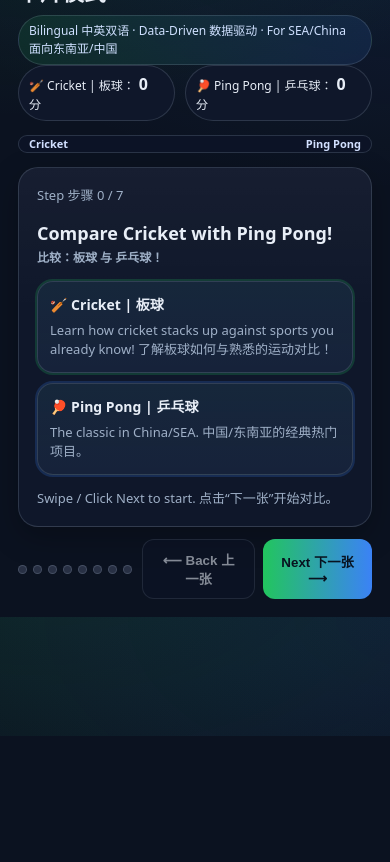
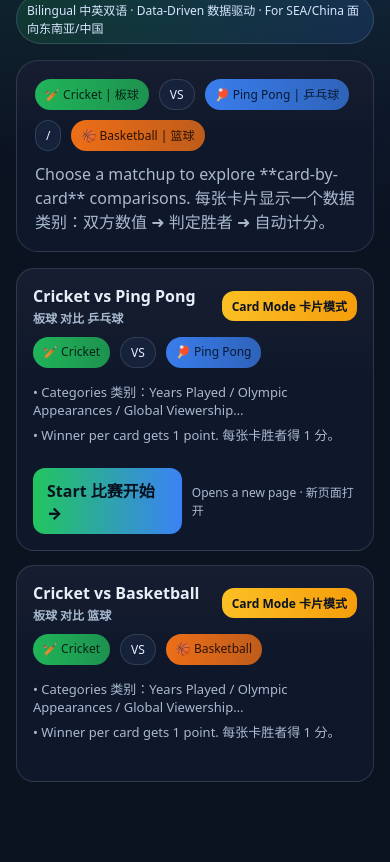
Before and after one commit to Aaravchaturvedi1/sports-comparison, a plain HTML site: page index.html in a window 390 px wide. Shown: the part 108-970 px from the top of the page. Before the commit the page ends 844 px from the top, so only its background shows below. Drawn offline with Linux system fonts and the light colour scheme.

Commit message:
Revise title, meta description, and add Basketball matchup
Updated the title and meta description for better clarity. Modified CSS styles for improved layout and responsiveness. Added a new matchup card for Basketball.

```diff
--- a/index.html
+++ b/index.html
@@ -3,271 +3,143 @@
 <head>
 <meta charset="utf-8" />
 <meta name="viewport" content="width=device-width, initial-scale=1" />
-<title>Cricket vs. Ping Pong — Card Compare | 板球 对比 乒乓球 · 卡片模式</title>
+<title>Sports Comparison Hub | 体育对比中心 — Cricket vs Ping Pong / Basketball</title>
+<meta name="description" content="Bilingual (EN/中文) sports comparison hub for kids in SEA/China. Explore Cricket vs Ping Pong and Cricket vs Basketball with card-by-card data."/>
 <style>
   :root{
-    --bg:#0b1220; --panel:#0f172a; --soft:#16223a; --muted:#9fb0c7; --text:#e8eef7;
-    --cricket:#22c55e; --pong:#3b82f6; --gold:#fbbf24; --radius:20px;
+    --bg:#0b1220; --panel:#0f172a; --soft:#16223a; --muted:#a9b9cf; --text:#e8eef7;
+    --cricket:#22c55e; --pong:#3b82f6; --ball:#f97316; --gold:#fbbf24;
+    --radius:22px;
   }
   *{box-sizing:border-box}
-  body{margin:0;background:radial-gradient(900px 500px at 10% -10%, rgba(34,197,94,.12),transparent 60%),radial-gradient(900px 500px at 110% 0, rgba(59,130,246,.1),transparent 60%),var(--bg);color:var(--text);font-family:system-ui,-apple-system,Segoe UI,Roboto,Noto Sans SC,PingFang SC,Microsoft YaHei,Arial,sans-serif;line-height:1.5;padding:18px}
-  .wrap{max-width:900px;margin:0 auto}
-  header{margin-bottom:14px}
-  h1{font-size:clamp(22px,3.6vw,34px);margin:0 0 6px}
-  .tag{display:inline-block;font-size:12px;color:#cfe0ff;background:linear-gradient(90deg,rgba(34,197,94,.12),rgba(59,130,246,.12));border:1px solid rgba(148,163,184,.22);padding:6px 10px;border-radius:999px}
-  /* top progress (score tilt) */
-  .scorebar{margin:14px 0;background:#0c1326;border:1px solid rgba(148,163,184,.22);height:18px;border-radius:999px;position:relative;overflow:hidden}
-  .fill{position:absolute;inset:0 0 0 auto;width:0;background:linear-gradient(90deg,var(--cricket),#10b981);transition:width .6s ease}
-  .labels{position:absolute;inset:0;display:flex;justify-content:space-between;align-items:center;font-size:11px;color:#d0deff;padding:0 10px;mix-blend-mode:screen}
-  .scores{display:flex;gap:10px;margin-bottom:10px}
-  .scorepill{background:var(--panel);border:1px solid rgba(148,163,184,.22);border-radius:999px;padding:6px 10px;font-size:12px}
-  .scorepill strong{font-size:16px;margin:0 4px}
-  /* card */
+  body{
+    margin:0; color:var(--text);
+    font-family:system-ui,-apple-system,Segoe UI,Roboto,Noto Sans SC,PingFang SC,Microsoft YaHei,Arial,sans-serif;
+    background:
+      radial-gradient(1200px 600px at 10% -10%, rgba(34,197,94,.16), transparent 60%),
+      radial-gradient(1200px 600px at 110% 0%, rgba(59,130,246,.12), transparent 60%),
+      var(--bg);
+  }
+  .wrap{max-width:1000px;margin:0 auto;padding:28px 16px 80px}
+  header{display:grid;gap:10px;margin-bottom:16px}
+  h1{margin:0;font-size:clamp(22px,3.8vw,36px)}
+  .tag{
+    display:inline-flex;gap:8px;align-items:center;flex-wrap:wrap;
+    font-size:12px;color:#d7e6ff;background:linear-gradient(90deg,rgba(34,197,94,.14),rgba(59,130,246,.14));
+    border:1px solid rgba(148,163,184,.25);padding:6px 10px;border-radius:999px
+  }
+  .hero{
+    background:linear-gradient(180deg, rgba(255,255,255,.03), transparent 40%), var(--panel);
+    border:1px solid rgba(148,163,184,.22); border-radius:var(--radius);
+    padding:18px; display:grid; gap:12px
+  }
+  .hero p{margin:0;color:var(--muted)}
+  .grid{
+    margin-top:16px;
+    display:grid;grid-template-columns:repeat(2,1fr);gap:14px
+  }
+  @media (max-width:820px){ .grid{grid-template-columns:1fr} }
   .card{
-    background:linear-gradient(180deg,rgba(255,255,255,.03),transparent 40%),var(--panel);
-    border:1px solid rgba(148,163,184,.22); border-radius:var(--radius);
-    padding:18px; display:grid; gap:14px; box-shadow:0 10px 30px rgba(0,0,0,.25);
-    min-height:280px; animation:pop .28s ease;
+    position:relative;overflow:hidden;
+    background:linear-gradient(180deg, rgba(255,255,255,.03), transparent 40%), var(--panel);
+    border:1px solid rgba(148,163,184,.22); border-radius:18px; padding:16px; display:grid; gap:10px;
+    transition:transform .18s ease, box-shadow .18s ease, border-color .18s ease;
   }
-  @keyframes pop{from{transform:translateY(6px);opacity:.0}to{transform:translateY(0);opacity:1}}
-  .step{font-size:13px;color:var(--muted)}
-  .title{font-size:clamp(18px,3vw,24px);font-weight:800}
-  .title .cn{display:block;font-size:12px;color:var(--muted);margin-top:2px}
-  .vs{
-    display:grid; grid-template-columns:1fr auto 1fr; gap:10px; align-items:stretch;
+  .card:hover{ transform:translateY(-3px); box-shadow:0 16px 40px rgba(0,0,0,.28); border-color:rgba(148,163,184,.34) }
+  .head{display:flex;justify-content:space-between;align-items:center;gap:10px}
+  .title{font-weight:900;font-size:clamp(16px,2.4vw,20px)}
+  .cn{display:block;font-size:12px;color:var(--muted);margin-top:2px}
+  .badge{
+    font-size:12px;font-weight:800;color:#0a1322;
+    background:linear-gradient(90deg,var(--gold),#f59e0b);
+    padding:6px 10px;border-radius:12px
   }
-  .side{background:linear-gradient(180deg,rgba(34,197,94,.03),transparent),var(--soft);
-        border:1px solid rgba(148,163,184,.22); border-radius:16px; padding:12px}
-  .side.badge-cricket{outline:2px solid rgba(34,197,94,.2)}
-  .side.badge-pong{outline:2px solid rgba(59,130,246,.2)}
-  .name{font-weight:800;font-size:14px;margin-bottom:6px}
-  .stat{font-size:16px;font-weight:900}
-  .mid{font-weight:900;color:#cbd5e1;padding:0 6px}
-  .winner{
-    display:flex;align-items:center;gap:8px;background:linear-gradient(90deg,var(--gold),#f59e0b);
-    color:#271a00;border-radius:12px;padding:8px 12px;font-weight:900;justify-content:flex-start;width:max-content
+  .row{display:flex;gap:10px;flex-wrap:wrap}
+  .pill{font-size:12px;border:1px solid rgba(148,163,184,.22);color:#e9f1ff;border-radius:999px;padding:6px 10px;background:var(--soft)}
+  .pill.c{border:none;background:linear-gradient(90deg, rgba(34,197,94,.9), rgba(34,197,94,.7)); color:#062216}
+  .pill.p{border:none;background:linear-gradient(90deg, rgba(59,130,246,.95), rgba(59,130,246,.7)); color:#081931}
+  .pill.b{border:none;background:linear-gradient(90deg, rgba(249,115,22,.95), rgba(249,115,22,.75)); color:#2a1203}
+  .list{display:grid;gap:6px;margin:4px 0 8px}
+  .list div{font-size:13px;color:var(--muted)}
+  .cta{
+    display:flex;justify-content:space-between;align-items:center;gap:10px;margin-top:6px
   }
-  .desc{font-size:13px;color:var(--muted)}
-  .actions{display:flex;justify-content:space-between;gap:10px}
   .btn{
-    background:#0c1326;border:1px solid rgba(148,163,184,.28);color:#e8eef7;border-radius:12px;padding:10px 14px;font-weight:700;cursor:pointer
+    display:inline-flex;align-items:center;gap:8px;cursor:pointer;
+    font-weight:900;border:none;border-radius:12px;padding:10px 14px;
+    background:linear-gradient(90deg, var(--cricket), var(--pong)); color:#08121f;
+    text-decoration:none
   }
-  .btn.primary{background:linear-gradient(90deg,var(--cricket),var(--pong));border:none;color:#08121f}
-  .btn:disabled{opacity:.55;cursor:not-allowed}
-  .dots{display:flex;gap:6px;align-items:center}
-  .dot{width:9px;height:9px;border-radius:6px;background:#283044;border:1px solid rgba(148,163,184,.28)}
-  .dot.active{background:linear-gradient(90deg,var(--cricket),var(--pong))}
-  .final-title{font-size:clamp(18px,3vw,26px);font-weight:900}
-  .badge{
-    display:inline-flex;align-items:center;gap:8px;background:linear-gradient(90deg,var(--gold),#f59e0b);
-    color:#2b1b00;border-radius:14px;padding:10px 14px;font-weight:900
+  .btn.orange{ background:linear-gradient(90deg, var(--cricket), var(--ball)); }
+  .hint{font-size:12px;color:var(--muted)}
+  /* how it works */
+  .how{margin-top:18px;display:grid;gap:10px}
+  .steps{display:grid;grid-template-columns:repeat(3,1fr);gap:10px}
+  @media (max-width:820px){ .steps{grid-template-columns:1fr} }
+  .step{
+    background:var(--panel);border:1px solid rgba(148,163,184,.22);border-radius:14px;padding:12px
   }
-  .grid-2{display:grid;grid-template-columns:1fr 1fr;gap:10px}
-  @media (max-width:720px){ .vs{grid-template-columns:1fr;}.mid{display:none}.grid-2{grid-template-columns:1fr}}
+  .step strong{display:block;margin-bottom:4px}
+  footer{margin-top:18px;color:var(--muted);font-size:12px;display:flex;justify-content:space-between;flex-wrap:wrap;gap:8px}
 </style>
 </head>
 <body>
   <div class="wrap">
     <header>
-    <h1>🏏 Cricket vs. 🏓 Ping Pong — Card Compare | 板球 VS 乒乓球 · 卡片模式</h1>
+      <h1>🏆 Sports Comparison Hub | 体育对比中心</h1>
       <span class="tag">Bilingual 中英双语 · Data-Driven 数据驱动 · For SEA/China 面向东南亚/中国</span>
-
-    <div class="scores" aria-live="polite">
-      <div class="scorepill">🏏 Cricket | 板球：<strong id="sC">0</strong> 分</div>
-      <div class="scorepill">🏓 Ping Pong | 乒乓球：<strong id="sP">0</strong> 分</div>
-    </div>
-    <div class="scorebar" aria-label="overall score tilt">
-      <div class="fill" id="bar"></div>
-      <div class="labels"><b>Cricket</b><b>Ping Pong</b></div>
-    </div>
     </header>
 
-  <main id="stage" class="card" aria-live="polite" aria-atomic="true"></main>
+    <section class="hero" aria-label="intro">
+      <div class="row">
+        <span class="pill c">🏏 Cricket | 板球</span>
+        <span class="pill">VS</span>
+        <span class="pill p">🏓 Ping Pong | 乒乓球</span>
+        <span class="pill">/</span>
+        <span class="pill b">🏀 Basketball | 篮球</span>
+      </div>
+      <p>Choose a matchup to explore **card-by-card** comparisons. 每张卡片显示一个数据类别：双方数值 ➜ 判定胜者 ➜ 自动计分。</p>
+    </section>
 
-  <div class="actions" style="margin-top:12px">
-    <div class="dots" id="dots"></div>
-    <div style="display:flex; gap:8px">
-      <button class="btn" id="prevBtn">⟵ Back 上一张</button>
-      <button class="btn primary" id="nextBtn">Next 下一张 ⟶</button>
+    <!-- Matchup cards -->
+    <section class="grid" aria-label="matchup options">
+      <!-- Ping Pong -->
+      <article class="card">
+        <div class="head">
+          <div class="title">Cricket vs Ping Pong<span class="cn">板球 对比 乒乓球</span></div>
+          <div class="badge">Card Mode 卡片模式</div>
         </div>
+        <div class="row">
+          <span class="pill c">🏏 Cricket</span>
+          <span class="pill">VS</span>
+          <span class="pill p">🏓 Ping Pong</span>
         </div>
+        <div class="list">
+          <div>• Categories 类别：Years Played / Olympic Appearances / Global Viewership…</div>
+          <div>• Winner per card gets 1 point. 每张卡胜者得 1 分。</div>
         </div>
+        <div class="cta">
+          <a class="btn" href="./ping-pong.html" aria-label="Open Cricket vs Ping Pong cards">
+            Start 比赛开始 →
+          </a>
+          <span class="hint">Opens a new page · 新页面打开</span>
+        </div>
+      </article>
 
-<script>
-  // ----- dataset (your values) -----
-  const CARDS = [
-    {type:'intro',
-     titleEN:'Compare Cricket with Ping Pong!',
-     titleCN:'比较：板球 与 乒乓球！',
-     note:'Swipe / Click Next to start. 点击“下一张”开始对比。'
-    },
-    {key:'years',  en:'Number of Years Played', cn:'历史年数（起源至今）',
-     c:'>430 years', p:'>140 years', winner:'c',
-     tip:'Older sport gets 1 point. 历史更久者获 1 分。'
-    },
-    {key:'olym',   en:'Olympic Appearances', cn:'奥运会出场次数',
-     c:'1', p:'10', winner:'p',
-     tip:'More Olympic appearances gets 1 point. 出场次数更多者获 1 分。'
-    },
-    {key:'view',   en:'Global Viewership', cn:'全球观众人数',
-     c:'3 billion', p:'0.85 billion', winner:'c',
-     tip:'Higher viewership gets 1 point. 观众更多者获 1 分。'
-    },
-    {key:'pros',   en:'Players Worldwide (Professional)', cn:'全球职业球员数量',
-     c:'>6700', p:'>3800', winner:'c',
-     tip:'More registered pros gets 1 point. 职业球员更多者获 1 分。'
-    },
-    {key:'gear',   en:'Equipment Pieces Required (fewer is better)', cn:'所需装备数量（越少越好）',
-     c:'>8', p:'1', winner:'p',
-     tip:'Fewer items is easier → 1 point. 装备越少越易开展 → 1 分。'
-    },
-    {key:'countries', en:'Number of Countries Played In', cn:'参与国家数量',
-     c:'108', p:'195', winner:'p',
-     tip:'Played in more countries gets 1 point. 覆盖国家更多者获 1 分。'
-    },
-    {key:'pop',    en:'Popularity in South East Asia/China', cn:'在东南亚/中国的受欢迎度',
-     c:'Low（较低）', p:'High（较高）', winner:'p',
-     tip:'Higher regional popularity gets 1 point. 区域更受欢迎者获 1 分。'
-    },
-    {type:'final'}
-  ];
-
-  // ----- state -----
-  let idx = 0;          // current card index
-  let sC = 0, sP = 0;   // scores
-
-  const stage = document.getElementById('stage');
-  const dots = document.getElementById('dots');
-  const prevBtn = document.getElementById('prevBtn');
-  const nextBtn = document.getElementById('nextBtn');
-  const sCEl = document.getElementById('sC'), sPEl = document.getElementById('sP');
-  const bar = document.getElementById('bar');
-
-  // dots
-  function renderDots() {
-    dots.innerHTML = '';
-    CARDS.forEach((c,i)=>{
-      if(c.type==='intro') return; // hide dot for intro
-      const el = document.createElement('div');
-      el.className = 'dot' + (i===idx ? ' active' : '');
-      dots.appendChild(el);
-    });
-  }
-
-  function updateTopBar() {
-    sCEl.textContent = sC; sPEl.textContent = sP;
-    const total = sC + sP || 1;
-    const pct = Math.round((sC/total)*100);
-    requestAnimationFrame(()=> bar.style.width = pct + '%');
-  }
-
-  function renderCard() {
-    const c = CARDS[idx];
-    renderDots();
-
-    // adjust nav buttons
-    prevBtn.disabled = idx===0;
-    nextBtn.textContent = (idx === CARDS.length-1) ? 'Restart 重新开始' : 'Next 下一张 ⟶';
-
-    if(c.type==='intro'){
-      stage.innerHTML = `
-        <div class="step">Step 步骤 0 / ${CARDS.length-2}</div>
-        <div class="title">${c.titleEN}<span class="cn">${c.titleCN}</span></div>
-        <div class="grid-2">
-          <div class="side badge-cricket">
-            <div class="name">🏏 Cricket | 板球</div>
-            <div class="desc">Learn how cricket stacks up against sports you already know! 了解板球如何与熟悉的运动对比！</div>
+      <!-- Basketball -->
+      <article class="card">
+        <div class="head">
+          <div class="title">Cricket vs Basketball<span class="cn">板球 对比 篮球</span></div>
+          <div class="badge">Card Mode 卡片模式</div>
         </div>
-          <div class="side badge-pong">
-            <div class="name">🏓 Ping Pong | 乒乓球</div>
-            <div class="desc">The classic in China/SEA. 中国/东南亚的经典热门项目。</div>
+        <div class="row">
+          <span class="pill c">🏏 Cricket</span>
+          <span class="pill">VS</span>
+          <span class="pill b">🏀 Basketball</span>
         </div>
+        <div class="list">
+          <div>• Categories 类别：Years Played / Olympic Appearances / Global Viewership…</div>
+          <div>• Winner per card gets 1 point. 每张卡胜者得 1 分。</div>
         </div>
-        <div class="desc">${c.note}</div>
-      `;
-      return;
-    }
-
-    if(c.type==='final'){
-      const overall = (sC>sP) ? {t:'🏏 Overall Winner: Cricket | 总冠军：板球', cls:'badge'}
-                    : (sC<sP) ? {t:'🏓 Overall Winner: Ping Pong | 总冠军：乒乓球', cls:'badge'}
-                              : {t:'🤝 Draw | 平局', cls:'badge'};
-      stage.innerHTML = `
-        <div class="final-title">${overall.t}</div>
-        <div class="grid-2">
-          <div class="side badge-cricket">
-            <div class="name">🏏 Cricket | 板球</div>
-            <div class="stat">${sC} points 分</div>
-          </div>
-          <div class="side badge-pong">
-            <div class="name">🏓 Ping Pong | 乒乓球</div>
-            <div class="stat">${sP} points 分</div>
-          </div>
-        </div>
-        <div class="desc">Tap “Restart 重新开始” to replay the cards. 点击“重新开始”再次浏览每张卡片。</div>
-      `;
-      return;
-    }
-
-    // normal category card
-    stage.innerHTML = `
-      <div class="step">Step 步骤 ${idx} / ${CARDS.length-2}</div>
-      <div class="title">${c.en}<span class="cn">${c.cn}</span></div>
-      <div class="vs">
-        <div class="side badge-cricket">
-          <div class="name">🏏 Cricket | 板球</div>
-          <div class="stat">${c.c}</div>
-        </div>
-        <div class="mid">VS</div>
-        <div class="side badge-pong">
-          <div class="name">🏓 Ping Pong | 乒乓球</div>
-          <div class="stat">${c.p}</div>
-        </div>
-      </div>
-      <div class="winner" role="status" aria-live="polite">
-        <span>🏆</span>
-        <span>${c.winner==='c' ? 'Cricket | 板球' : 'Ping Pong | 乒乓球'}</span>
-      </div>
-      <div class="desc">${c.tip}</div>
-    `;
-  }
-
-  // recompute score from cards up to current index
-  function recomputeScore(){
-    sC = 0; sP = 0;
-    for(let i=0;i<=idx;i++){
-      const c = CARDS[i];
-      if(c && c.winner){
-        if(c.winner==='c') sC++; else if(c.winner==='p') sP++;
-      }
-    }
-    updateTopBar();
-  }
-
-  // buttons
-  prevBtn.addEventListener('click', ()=>{
-    if(idx>0){ idx--; recomputeScore(); renderCard(); }
-  });
-  nextBtn.addEventListener('click', ()=>{
-    if(idx === CARDS.length-1){
-      // restart
-      idx = 0; sC = 0; sP = 0; updateTopBar(); renderCard(); return;
-    }
-    idx++;
-    // If we just moved past last category into final, keep final scores fixed
-    if(CARDS[idx]?.type==='final'){
-      // score already complete; nothing to add
-    }else{
-      // add score of this card
-    }
-    recomputeScore();
-    renderCard();
-  });
-
-  // init
-  updateTopBar();
-  renderCard();
-  renderDots();
-</script>
-</body>
-</html>
+        <div class="cta">
+          <a class="btn orange" href="./basketball.html" aria-label="Open Cricket vs
```
Lines whose indentation alone changed are shown as unchanged.
